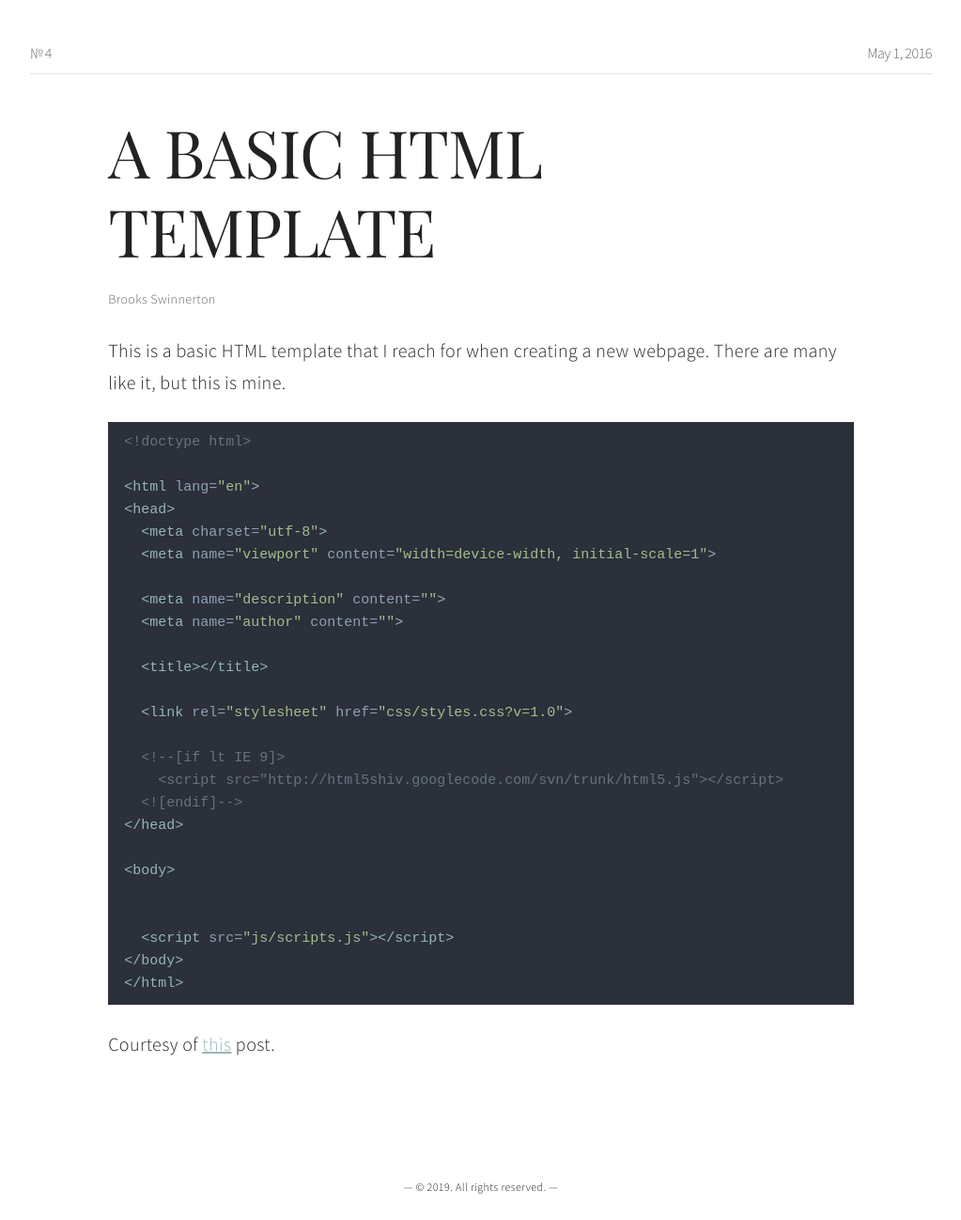
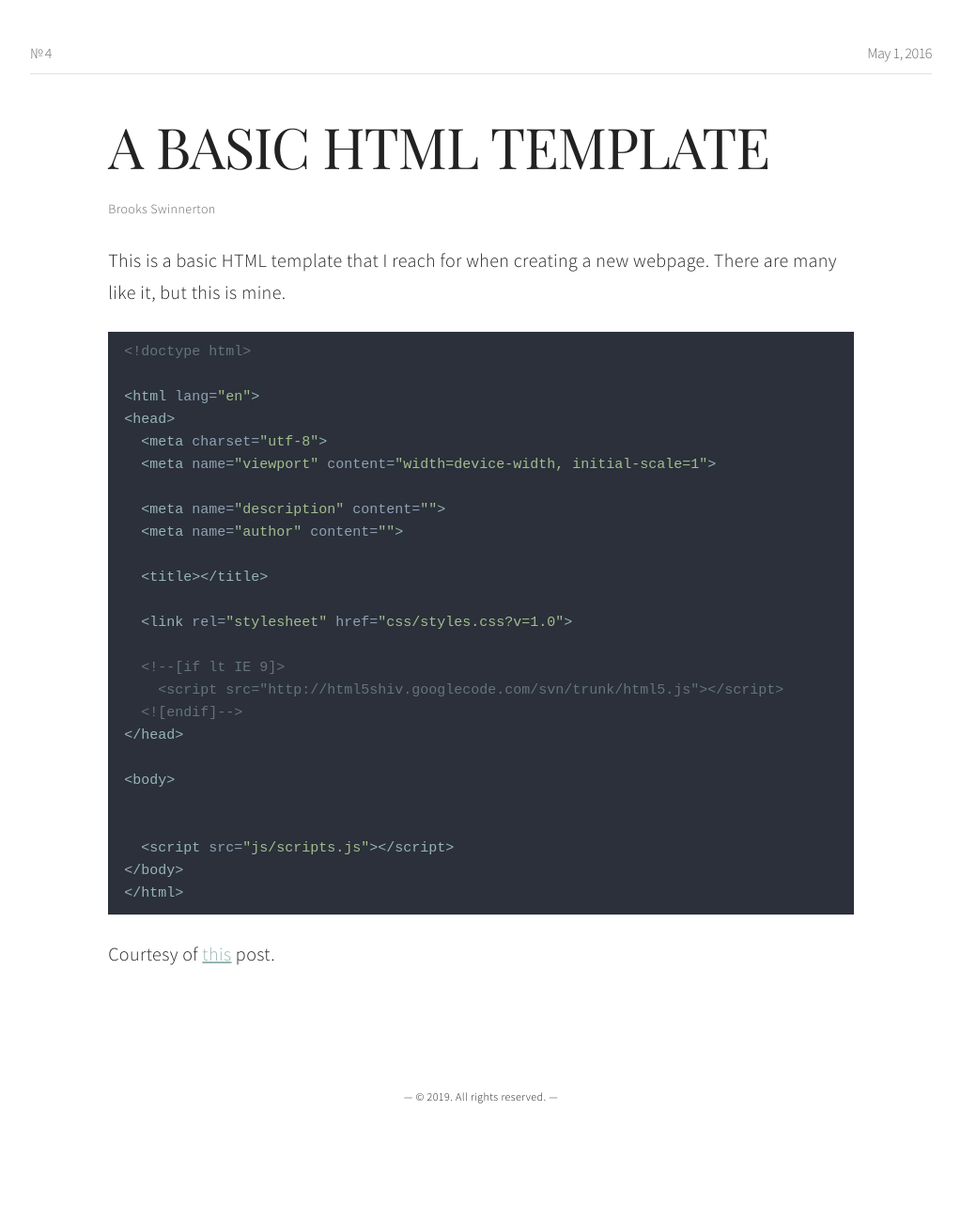
Before and after one commit to bswinnerton/blog, a Jekyll site: the page built from _posts/2016-05-01-a-basic-html-template.md, in a window 1280 px wide. Shown: the whole page at 94% size, without its empty margins (128-1151 px from the left). Built offline with Jekyll 4.4.1, drawn with Linux system fonts in a browser that asks for light colours; after the commit the page ends 1202 px from its top, so only the background shows below that.

Commit message:
Update header size across the site

```diff
--- a/public/css/styles.css
+++ b/public/css/styles.css
@@ -5,7 +5,7 @@ body {
 
 h1 {
   font-family: 'Playfair Display', serif;
-  font-size: 70px;
+  font-size: 60px;
   text-transform: uppercase;
 }
 
```
